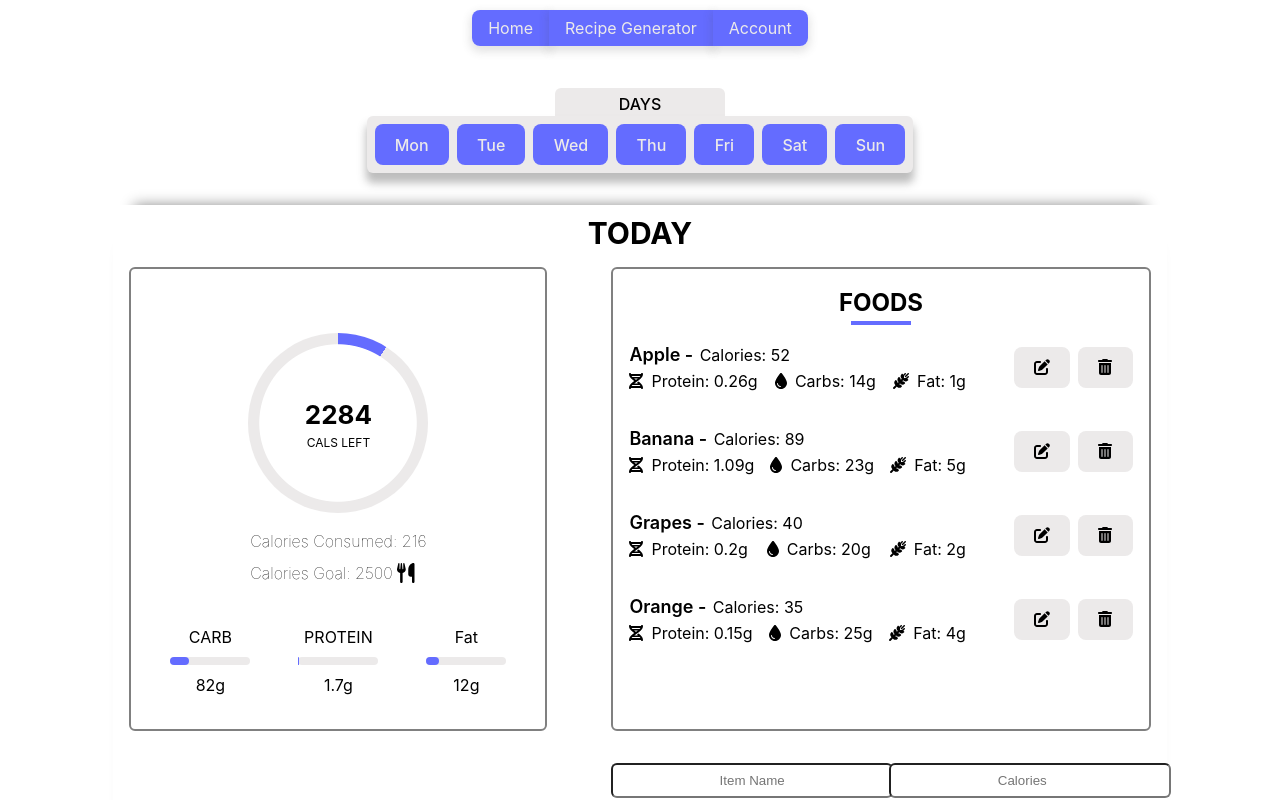
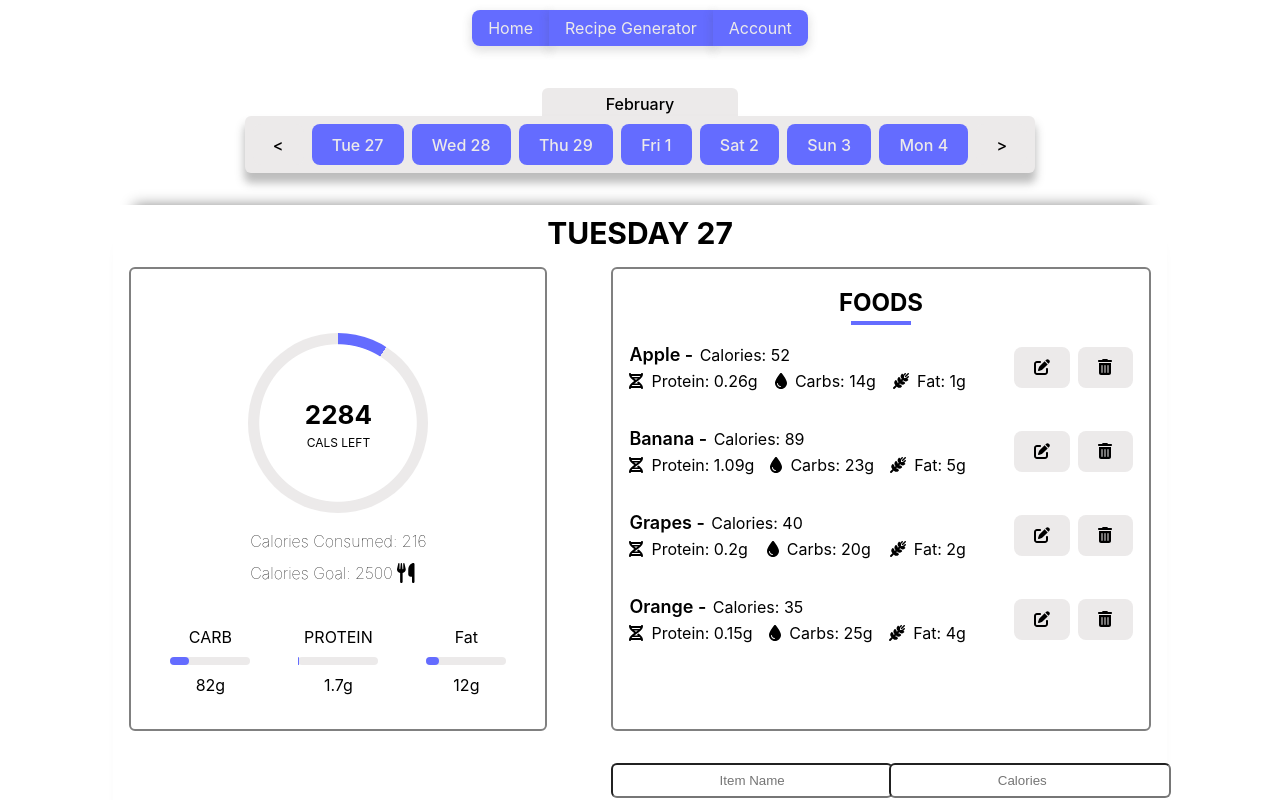
Before and after one commit to xPapashi/cardio-app, a React (Vite) app: page / in a window 1280 px wide. Shown: the top 800 px of the page. Built offline with nearby package versions, Linux system fonts and the light colour scheme.

Commit message:
Add switching between days of the month - User can view multiple days of the month - Can switch between different months

```diff
--- a/src/DaysOfWeek.css
+++ b/src/DaysOfWeek.css
@@ -16,7 +16,6 @@
 .day {
   background-color: #646cff;
   color: #eceaea;
-  /* transition: 0.25s ease; */
   transition: border-color 0.25s;
 }
 
@@ -27,6 +26,9 @@
 
 .day:focus {
   outline: none;
+  border-color: #646cff;
+  background-color: white;
+  color: #646cff;
 }
 
 .title-container {
--- a/src/DaysOfWeek.jsx
+++ b/src/DaysOfWeek.jsx
@@ -1,21 +1,65 @@
-import React from "react";
+import React, {useState} from "react";
 import "./DaysOfWeek.css";
 
-function DaysOfWeek() {
+// function DaysOfWeek() {
+//   return (
+//     <>
+//       <div className="title-container">
+//         <div className="dow-title">DAYS</div>
+//       </div>
+//       <div className="dow-container">
+//         <div className="box">
+//           <button className="day">Mon</button>
+//           <button className="day">Tue</button>
+//           <button className="day">Wed</button>
+//           <button className="day">Thu</button>
+//           <button className="day">Fri</button>
+//           <button className="day">Sat</button>
+//           <button className="day">Sun</button>
+//         </div>
+//       </div>
+//     </>
+//   );
+// }
+function DaysOfWeek({ onSelectDay }) {
+  const [currentDate, setCurrentDate] = useState(new Date());
+
+  const handleDateChange = (daysToAdd) => {
+    const newDate = new Date(currentDate);
+    newDate.setDate(currentDate.getDate() + daysToAdd);
+    setCurrentDate(newDate);
+  };
+
+  const formatDate = (date) => {
+    const days = ["Sun", "Mon", "Tue", "Wed", "Thu", "Fri", "Sat"];
+    const dayName = days[date.getDay()];
+    const dayOfMonth = date.getDate();
+    return `${dayName} ${dayOfMonth}`;
+  };
+
+  const formatMonth = (date) => {
+    const months = ["January", "February", "March", "April", "May", "June", "July", "August", "September", "October", "November", "December"];
+    return months[date.getMonth()];
+  };
+
   return (
     <>
       <div className="title-container">
-        <div className="dow-title">DAYS</div>
+        <div className="dow-title">{formatMonth(currentDate)}</div>
       </div>
       <div className="dow-container">
         <div className="box">
-          <button className="day">Mon</button>
-          <button className="day">Tue</button>
-          <button className="day">Wed</button>
-          <button className="day">Thu</button>
-          <button className="day">Fri</button>
-          <button className="day">Sat</button>
-          <button className="day">Sun</button>
+          <button onClick={() => handleDateChange(-1)}>&lt;</button>
+          {Array.from({ length: 7 }, (_, index) => (
+            <button
+              className="day"
+              key={index}
+              onClick={() => onSelectDay(formatDate(new Date(currentDate.getFullYear(), currentDate.getMonth(), currentDate.getDate() + index)))}
+            >
+              {formatDate(new Date(currentDate.getFullYear(), currentDate.getMonth(), currentDate.getDate() + index))}
+            </button>
+          ))}
+          <button onClick={() => handleDateChange(1)}>&gt;</button>
         </div>
       </div>
     </>
--- a/src/NutritionMeter.css
+++ b/src/NutritionMeter.css
@@ -49,13 +49,6 @@
   border-radius: 6px;
 }
 
-@keyframes progress {
-  to {
-    background: radial-gradient(closest-side, white 87%, transparent 88% 100%),
-    conic-gradient(#646cff calc(var(--progress-value) * 1%), #eceaea 0);
-  }
-}
-
 .calorie-goal {
   display: flex;
   justify-content: center;
@@ -66,7 +59,7 @@
   border-radius: 50%;
   background: radial-gradient(closest-side, white 87%, transparent 88% 100%),
     conic-gradient(#646cff calc(var(--progress-value) * 1%), #eceaea 0);
-  animation: progress 2s 1 forwards;
+  animation: --progress-value 2s 1 forwards;
 }
 
 .progress-text {
--- a/src/NutritionMeter.jsx
+++ b/src/NutritionMeter.jsx
@@ -13,7 +13,7 @@ import {
 } from "@fortawesome/free-solid-svg-icons";
 import "./NutritionMeter.css";
 
-const NutritionMeter = () => {
+const NutritionMeter = ({selectedDay}) => {
   const defaultItemsDisplayed = [
     {
       id: 1,
@@ -215,10 +215,11 @@ const NutritionMeter = () => {
     return nutritionItems.reduce((total, item) => total + parseFloat(item.fat) * item.quantity, 0);
   };
 
+
   return (
     <div className="wrapper">
       <div className="container">
-        <h1 className="Title">TODAY</h1>
+        <h1 className="Title">{selectedDay}</h1>
         {showWarning && (
           <div className="warning">
             <FontAwesomeIcon icon={faTimes} className="icon-warning" />
--- a/src/pages/Home.jsx
+++ b/src/pages/Home.jsx
@@ -1,12 +1,24 @@
-import React from "react";
+import React, { useState } from "react";
 import NutritionMeter from "../NutritionMeter";
 import DaysOfWeek from "../DaysOfWeek";
 
 export default function Home() {
+  const [selectedDay, setSelectedDay] = useState(getCurrentDay());
+
   return (
     <main>
-      <DaysOfWeek />
-      <NutritionMeter />
+      <DaysOfWeek onSelectDay={(day) => setSelectedDay(day)} />
+      <NutritionMeter selectedDay={selectedDay} />
     </main>
   );
 }
+
+const getCurrentDay = () => {
+  const days = ["SUNDAY", "MONDAY", "TUESDAY", "WEDNESDAY", "THURSDAY", "FRIDAY", "SATURDAY"];
+  const currentDate = new Date();
+  const currentDayIndex = currentDate.getDay();
+  const dayName = days[currentDayIndex];
+  const dayOfMonth = currentDate.getDate();
+
+  return `${dayName} ${dayOfMonth}`;
+};
```
